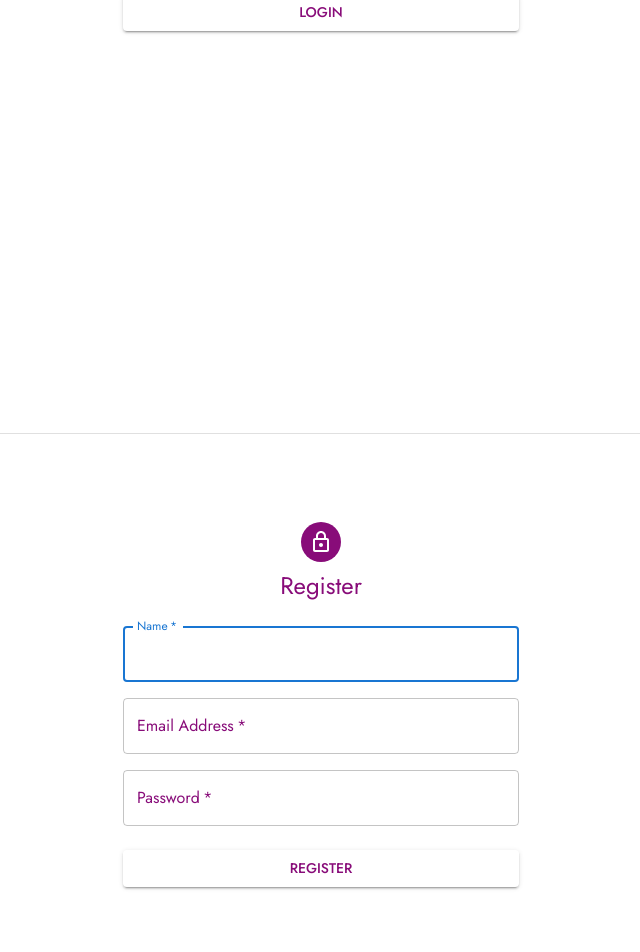
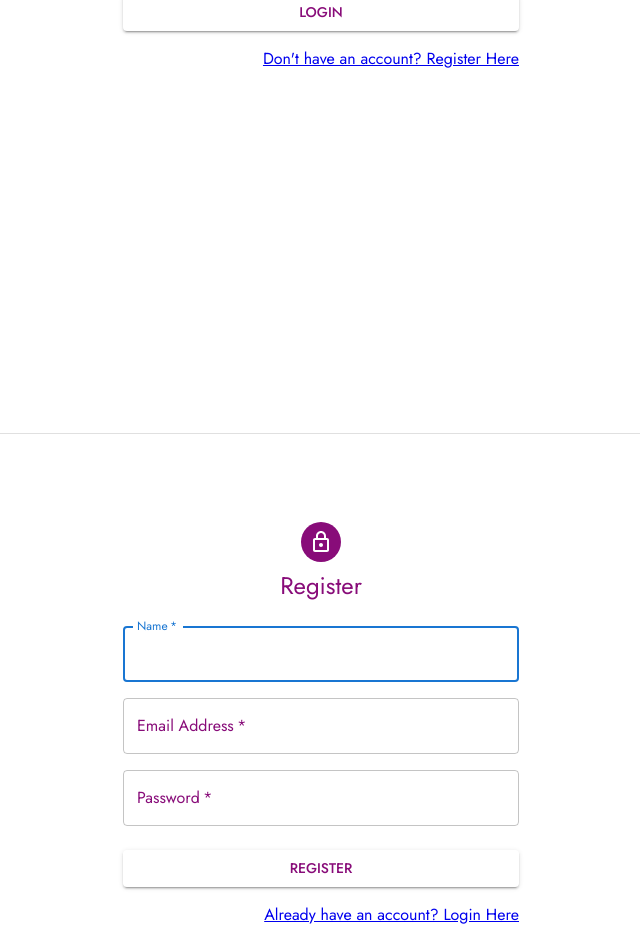
Before and after one commit to martin0he/CollegeRanks, a React (Vite) app in the folder frontend/: page / in a window 1280 px wide. Shown: the part 2831-3783 px from the top of the page, without its empty margins (319-959 px from the left). Built offline with nearby package versions, Linux system fonts and the light colour scheme.

Commit message:
added links to forms and fixed masthead

```diff
--- a/frontend/src/App.tsx
+++ b/frontend/src/App.tsx
@@ -33,7 +33,6 @@ const sections = [
 
 export const App: React.FC = () => {
   return (
-    <>
     <MainLayout>
       {sections.map(({ component, sectionId }) => {
         return (
@@ -44,6 +43,5 @@ export const App: React.FC = () => {
         );
       })}
     </MainLayout>
-    </>
   );
 };
--- a/frontend/src/main.css
+++ b/frontend/src/main.css
@@ -17,6 +17,7 @@ body{
 
 .mast{
     position: sticky;
+    bottom: 0;
     background: #e7d3b0;
     height: fit-content;
     width: 100%;
--- a/frontend/src/pages/LoginPage.tsx
+++ b/frontend/src/pages/LoginPage.tsx
@@ -7,8 +7,11 @@ import {
   Typography,
   TextField,
   Button,
+  Grid,
 } from "@mui/material";
 import { useState } from "react";
+import { Link } from "react-router-dom";
+
 
 
 export const LoginPage: React.FC = () => {
@@ -31,7 +34,7 @@ export const LoginPage: React.FC = () => {
       if (response.ok) {
         // Authentication successful, redirect or handle accordingly
         console.log("Login successful!");
-        //history.push("/dashboard"); // Redirect to dashboard or another route
+        //history.push()
       } else {
         // Authentication failed
         console.log("Login failed. Please check your credentials.");
@@ -100,6 +103,11 @@ export const LoginPage: React.FC = () => {
             >
               Login
             </Button>
+            <Grid container justifyContent={"flex-end"}>
+              <Grid item>
+                <a href="#signup">Don't have an account? Register Here</a>
+              </Grid>
+            </Grid>
           </Box>
         </Box>
       </Container>
--- a/frontend/src/pages/SignupPage.tsx
+++ b/frontend/src/pages/SignupPage.tsx
@@ -112,6 +112,11 @@ export const SignupPage: React.FC = () => {
             >
               Register
             </Button>
+            <Grid container justifyContent={"flex-end"}>
+              <Grid item>
+                <a href="#login">Already have an account? Login Here</a>
+              </Grid>
+            </Grid>
           </Box>
         </Box>
       </Container>
```
Lines whose indentation alone changed are shown as unchanged.
